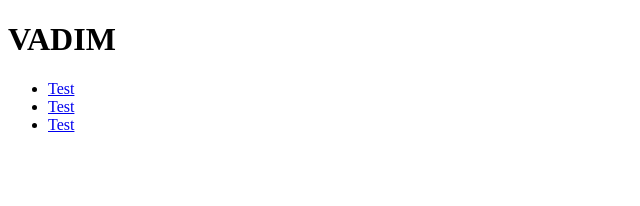
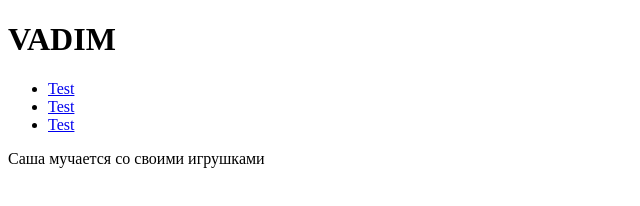
Before and after one commit to kulishcoder/kulishcoder.github.io, a plain HTML site: page index.html in a window 1280 px wide. Shown: the whole page, without its empty margins (0-640 px from the left). Drawn offline with Linux system fonts and the light colour scheme.

Commit message:
update repo

```diff
--- a/index.html
+++ b/index.html
@@ -16,5 +16,6 @@
             </ul>
         </div>
     </header>
+    <p>Саша мучается со своими игрушками</p>
 </body>
 </html>
```
